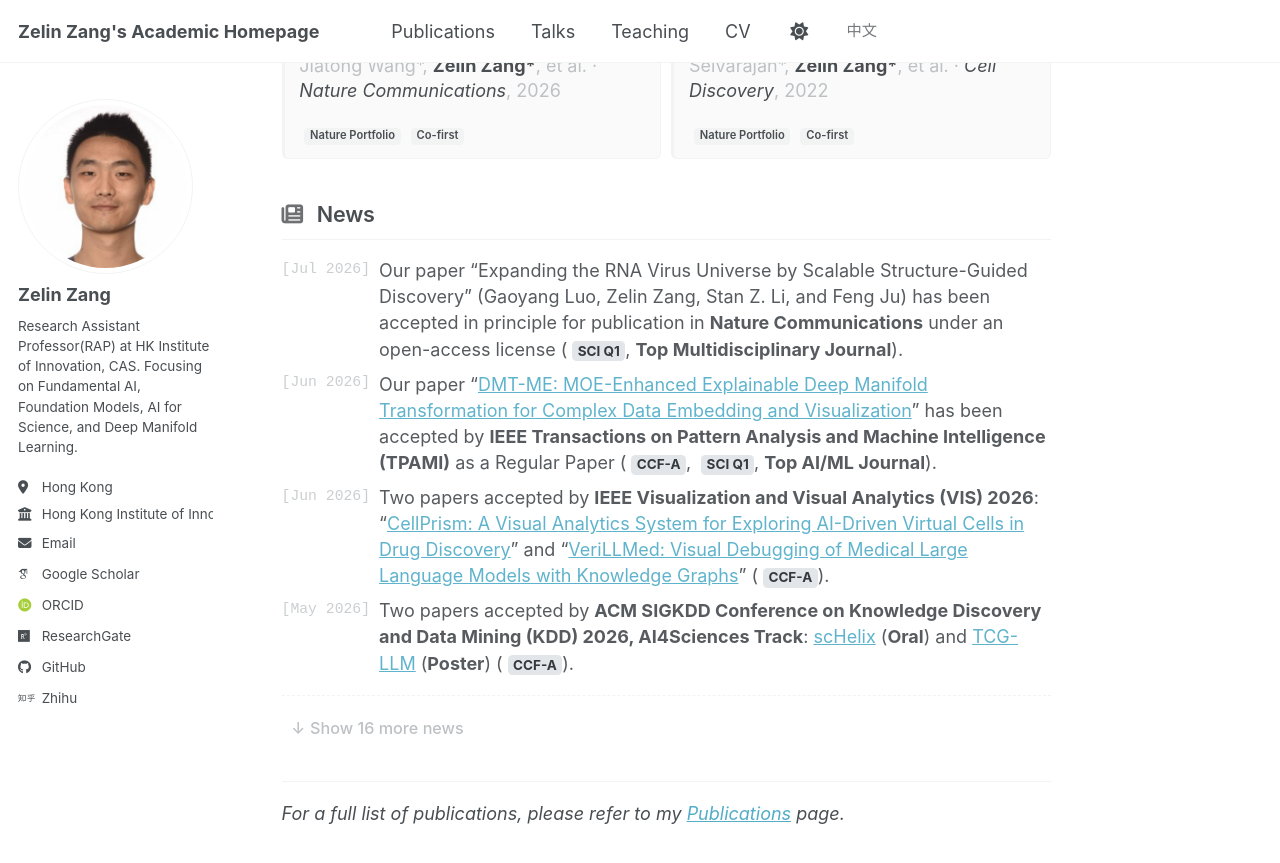
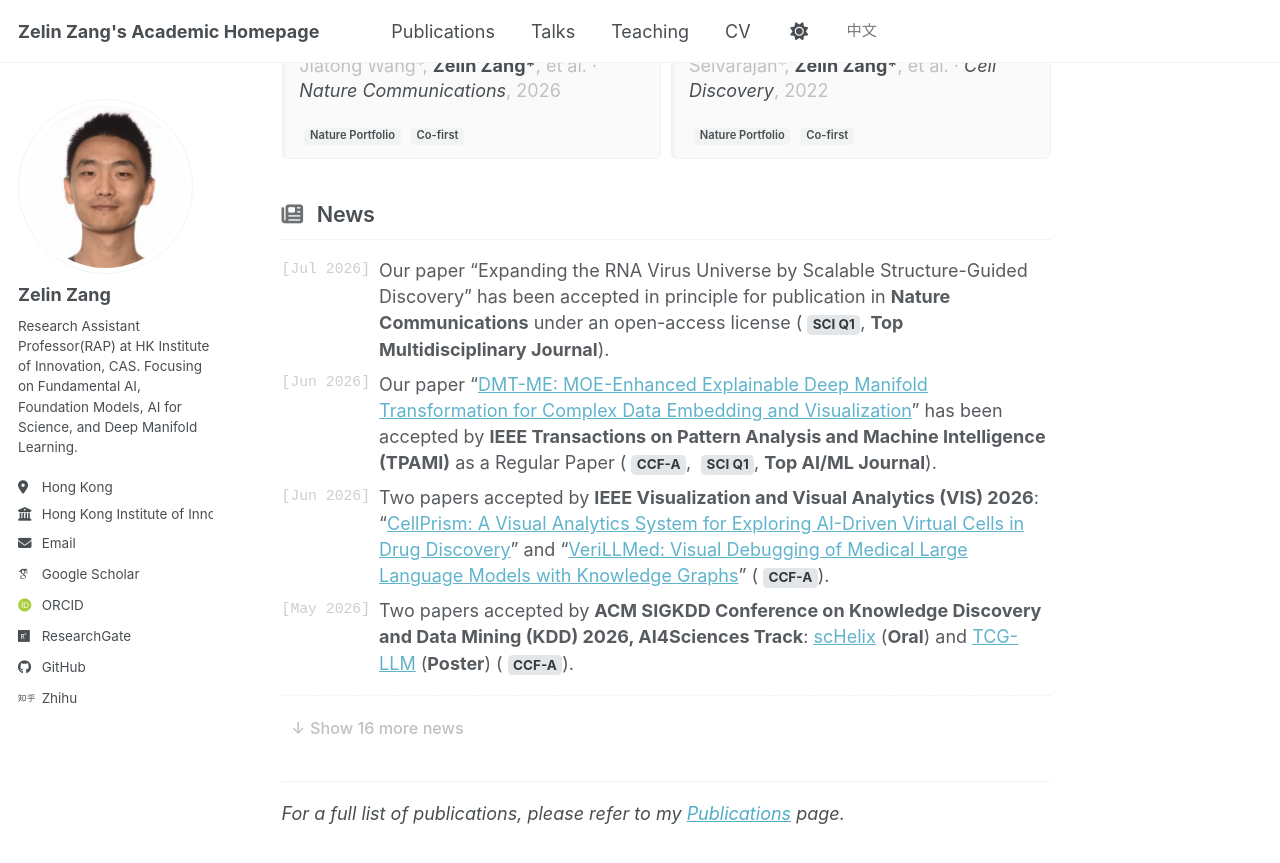
Before and after one commit to zangzelin/zangzelin.github.io, a Jekyll site: the page built from _pages/about.md, in a window 1280 px wide and 900 px high, scrolled down 2816 px. Shown: the top 863 px of the window. Built offline with Jekyll 4.4.1, drawn with Linux system fonts in a browser that asks for light colours; some web fonts are replaced; a script bundle is joined from its source files by our own code; library files that are not in the unit come from our copies.

Commit message:
Remove authors from news item

```diff
--- a/_data/news.yml
+++ b/_data/news.yml
@@ -1,5 +1,5 @@
 - date: "Jul 2026"
-  text: 'Our paper "Expanding the RNA Virus Universe by Scalable Structure-Guided Discovery" (Gaoyang Luo, Zelin Zang, Stan Z. Li, and Feng Ju) has been accepted in principle for publication in **Nature Communications** under an open-access license (<span class="badge">SCI Q1</span>, **Top Multidisciplinary Journal**).'
+  text: 'Our paper "Expanding the RNA Virus Universe by Scalable Structure-Guided Discovery" has been accepted in principle for publication in **Nature Communications** under an open-access license (<span class="badge">SCI Q1</span>, **Top Multidisciplinary Journal**).'
 - date: "Jun 2026"
   text: 'Our paper "[DMT-ME: MOE-Enhanced Explainable Deep Manifold Transformation for Complex Data Embedding and Visualization](/publication/2026-01-01-dmt-me)" has been accepted by **IEEE Transactions on Pattern Analysis and Machine Intelligence (TPAMI)** as a Regular Paper (<span class="badge">CCF-A</span>, <span class="badge">SCI Q1</span>, **Top AI/ML Journal**).'
 - date: "Jun 2026"
--- a/_data/news_zh.yml
+++ b/_data/news_zh.yml
@@ -1,5 +1,5 @@
 - date: "Jul 2026"
-  text: '我们的论文 “Expanding the RNA Virus Universe by Scalable Structure-Guided Discovery”（Gaoyang Luo、Zelin Zang、Stan Z. Li 和 Feng Ju）获 **Nature Communications** 原则接收，并将以开放获取形式发表 (<span class="badge">SCI Q1</span>, **顶级综合期刊**)。'
+  text: '我们的论文 “Expanding the RNA Virus Universe by Scalable Structure-Guided Discovery” 获 **Nature Communications** 原则接收，并将以开放获取形式发表 (<span class="badge">SCI Q1</span>, **顶级综合期刊**)。'
 - date: "Jun 2026"
   text: '我们的论文 "[DMT-ME: MOE-Enhanced Explainable Deep Manifold Transformation for Complex Data Embedding and Visualization](/publication/2026-01-01-dmt-me)" 被 **IEEE Transactions on Pattern Analysis and Machine Intelligence (TPAMI)** 作为 Regular Paper 接收 (<span class="badge">CCF-A</span>, <span class="badge">SCI Q1</span>, **顶级 AI/ML 期刊**)。'
 - date: "Jun 2026"
```
